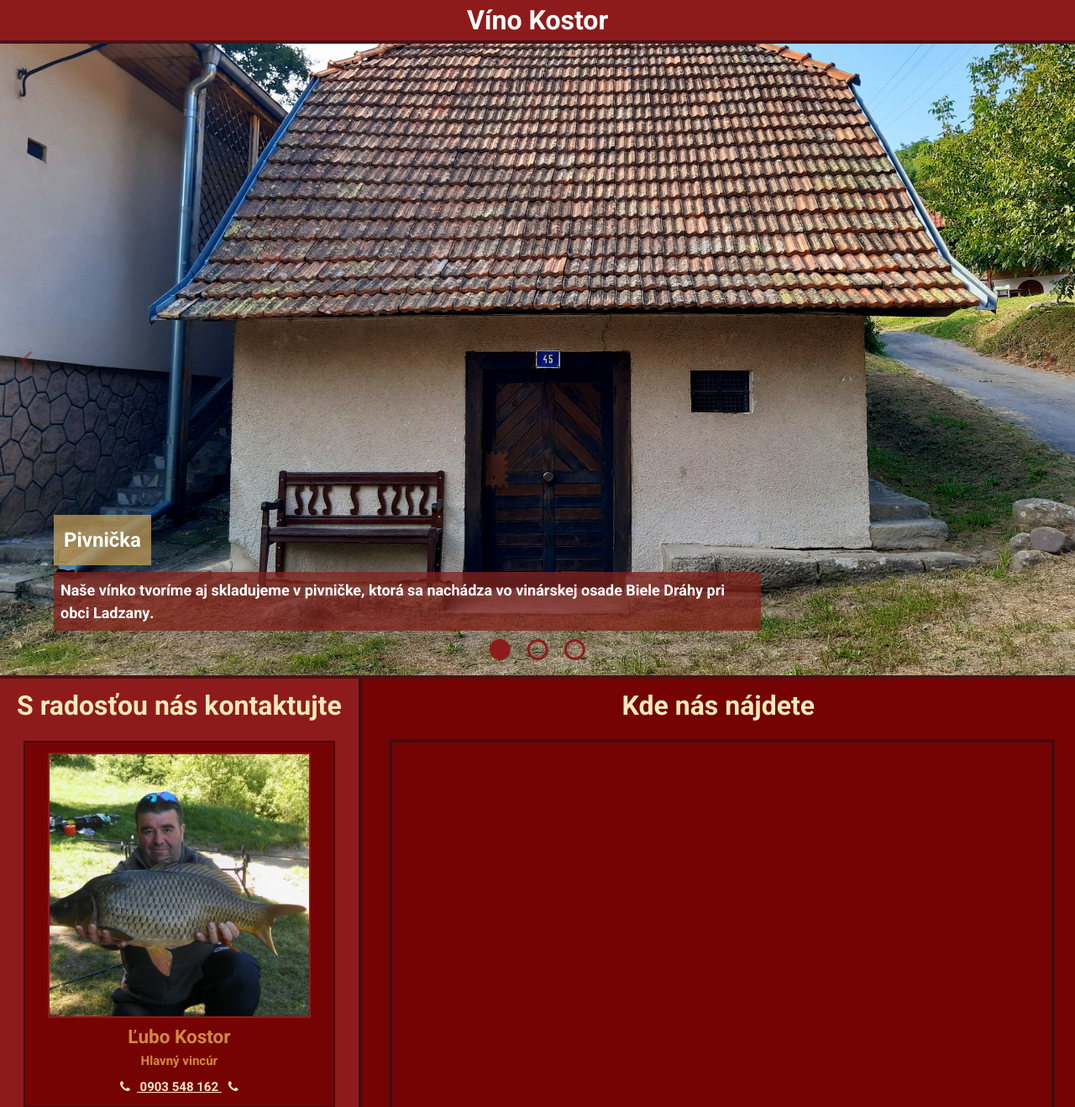
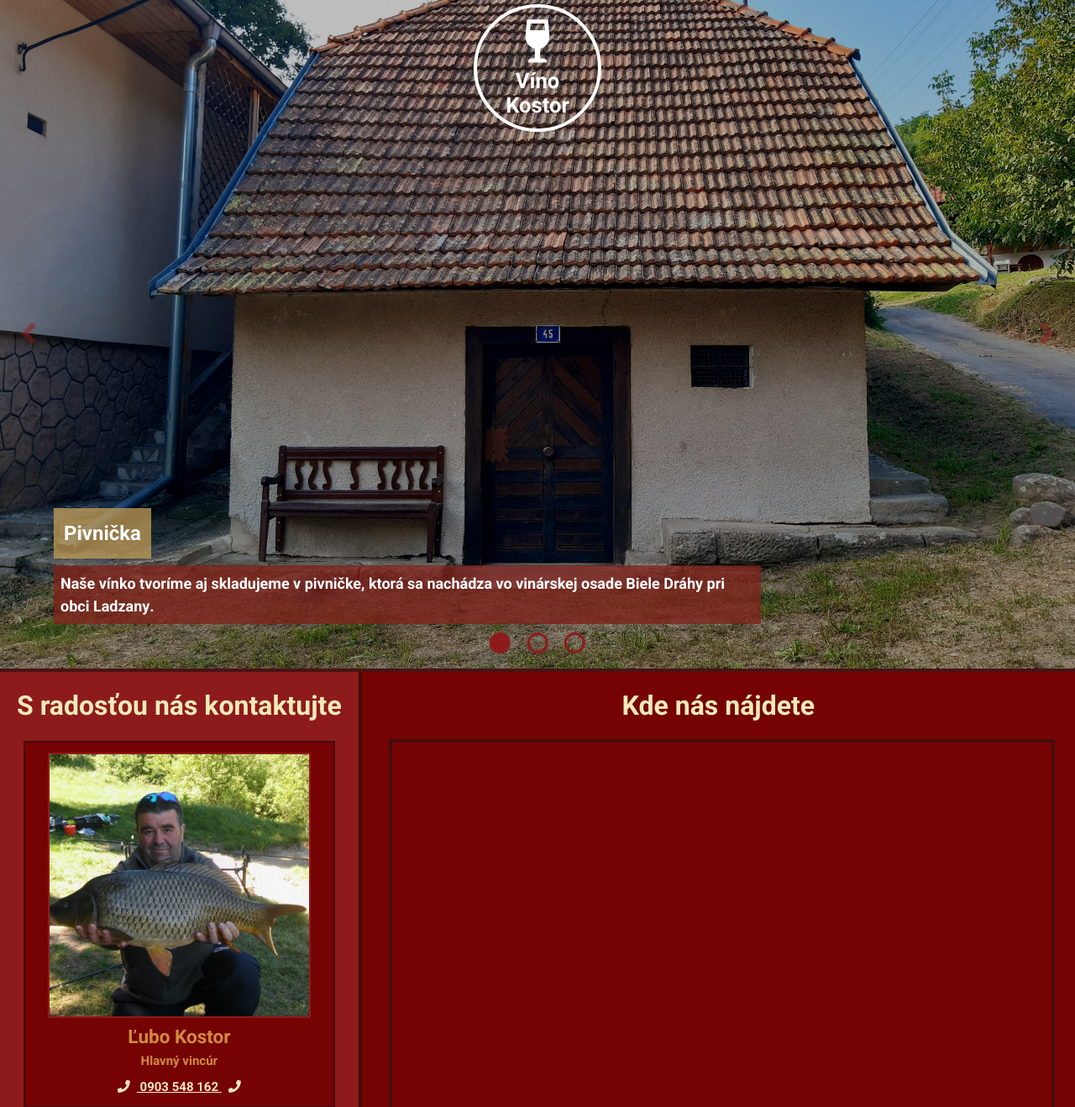
Before and after one commit to Jancikos/vino-kostor, a PHP site: page / in a window 1280 px wide. Shown: the top 1318 px of the page at 84% size. Run offline with PHP 8.4, Linux system fonts and the light colour scheme; some libraries are stand-ins or nearby versions.

Commit message:
v headeri zobrazovanie loga
dorobit tam farbicky a nejake menu

```diff
--- a/css/app.css
+++ b/css/app.css
@@ -41,15 +41,59 @@
     grid-area: header;
 }
 header {
-    background: var(--main-color);
+    position: fixed;
+    top: 0;
+    right: 0;
+    left: 0;
+    z-index: 10;
+
+    height: 5rem;
+
+}
+/* pripravene na to ked budem chceit dorabat aj menu */
+/* header::after {
+    content: '';
+
+    position: absolute;
+    top: 0;
+    right: 0;
+    left: 0;
+    height: 5rem;
+
+    background: var(--main-color-lighter);
+    opacity: 25%;
+} */
+
+.logo{
+    position: absolute;
+    top: 5px;
+    left: 50%;
+    transform: translateX(-50%);
+
     color: white;
-    border-bottom: var(--dark-color) 0.5vh solid;
+    opacity: 1;
+    text-align: center;
+    font-size: 1.6rem;
+    line-height: 110%;
+
+    width: 8rem;
+    height: 8rem;
+    padding: 0.5rem;
+
+    display: flex;
+    flex-direction: column;
+    justify-content: center;
+
+    border: .3rem solid white;
+    border-radius: 50%;
 }
-header h1 {
-    font-size: 4vh;
-    text-align: center;
-    margin: 0;
-    padding: 0;
+.logo span{
+    display: block;
+    font-weight: bold;
+}
+.logo i{
+    font-size: 200%;
+    margin-bottom: .5rem;
 }
 
 
--- a/css/slider.css
+++ b/css/slider.css
@@ -3,13 +3,14 @@
     position: relative;
 
     min-height: 400px;
-    height:  94vh;
+    height:  100vh;
     max-height: 1000px;
 
     background-color: var(--main-color);
     border-bottom: var(--dark-color) 0.5vh solid;
+    box-sizing: border-box;
 
-    overflow-x: hidden;
+    overflow: hidden;
 }
 
 .slider-item{
@@ -26,14 +27,30 @@
     background-repeat: no-repeat;
     background-size: cover;
 }
+.slider-item::before{
+   position: absolute;
 
-.slider-item.pivnica-exterier{
+    top: 0;
+    left: 0;
+
+    height:  100%;
+    width: 100%;
+
+    content: '';
+    filter: brightness(.75);
+
+    background-position: center;
+    background-repeat: no-repeat;
+    background-size: cover;
+}
+.slider-item.pivnica-exterier::before{
     background-image: url(../obrazky/slider/pivnica-exterier.jpg);
 }
-.slider-item.pivnica-interier{
+
+.slider-item.pivnica-interier::before{
     background-image: url(../obrazky/slider/pivnica-interier.jpg);
 }
-.slider-item.vinica{
+.slider-item.vinica::before{
     background-image: url(../obrazky/slider/vinica.jpg);
 }
 
--- a/index.html
+++ b/index.html
@@ -7,7 +7,8 @@
     <meta name="viewport" content="width=device-width, initial-scale=1.0">
     <link rel="stylesheet" href="./css/app.css">
     <link rel="stylesheet" href="./css/slider.css">
-    <link rel="stylesheet" href="https://cdnjs.cloudflare.com/ajax/libs/font-awesome/4.7.0/css/font-awesome.min.css">
+    <link href="./css/fa-all.css" rel="stylesheet" >
+    <!-- <link rel="stylesheet" href="https://cdnjs.cloudflare.com/ajax/libs/font-awesome/4.7.0/css/font-awesome.css"> -->
 
     <title>Víno Kostor</title>
 </head>
@@ -16,7 +17,10 @@
 <body id="pageWrapper">
     <section id="header">
         <header>
-            <h1>Víno Kostor</h1>
+            <div class="logo">
+                <i class="fas fa-wine-glass-alt"></i>
+                <span>Víno<br>Kostor</span>
+            </div>
         </header>
 
         <div id="slider">
```
